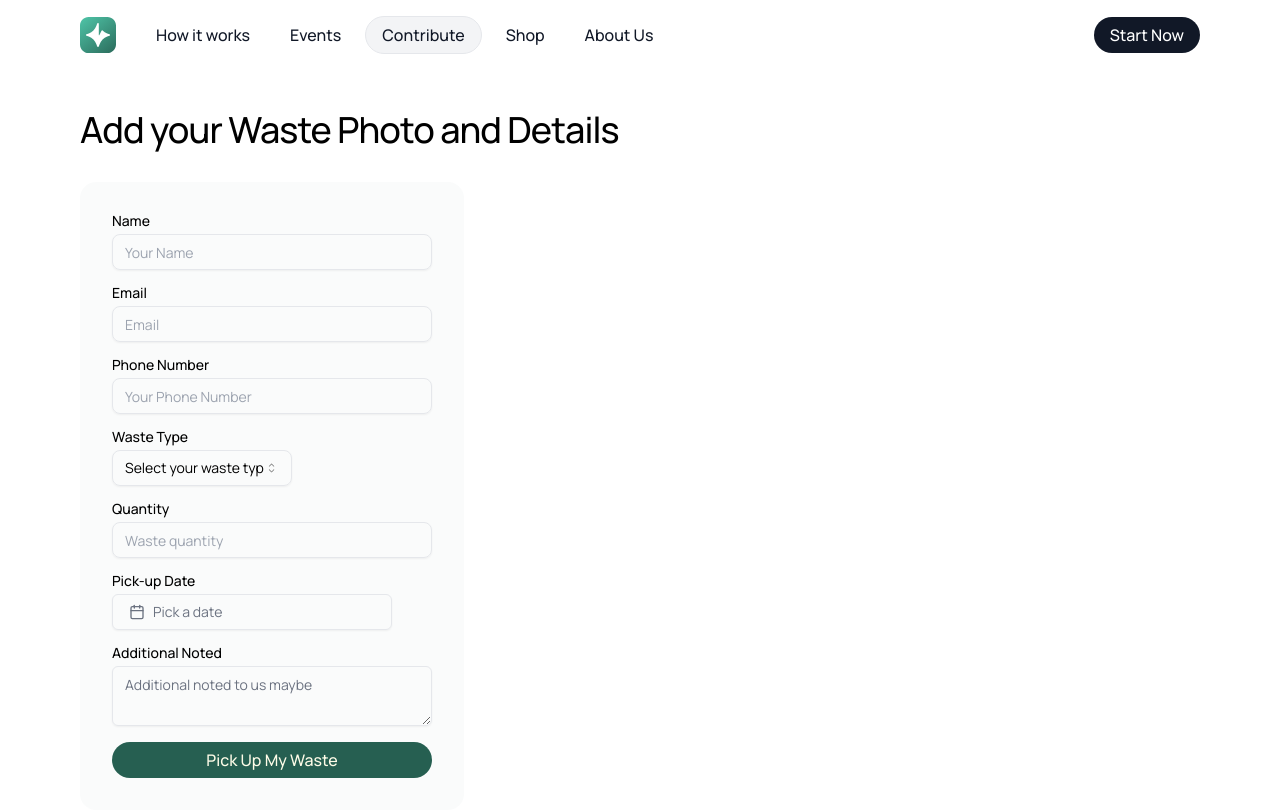
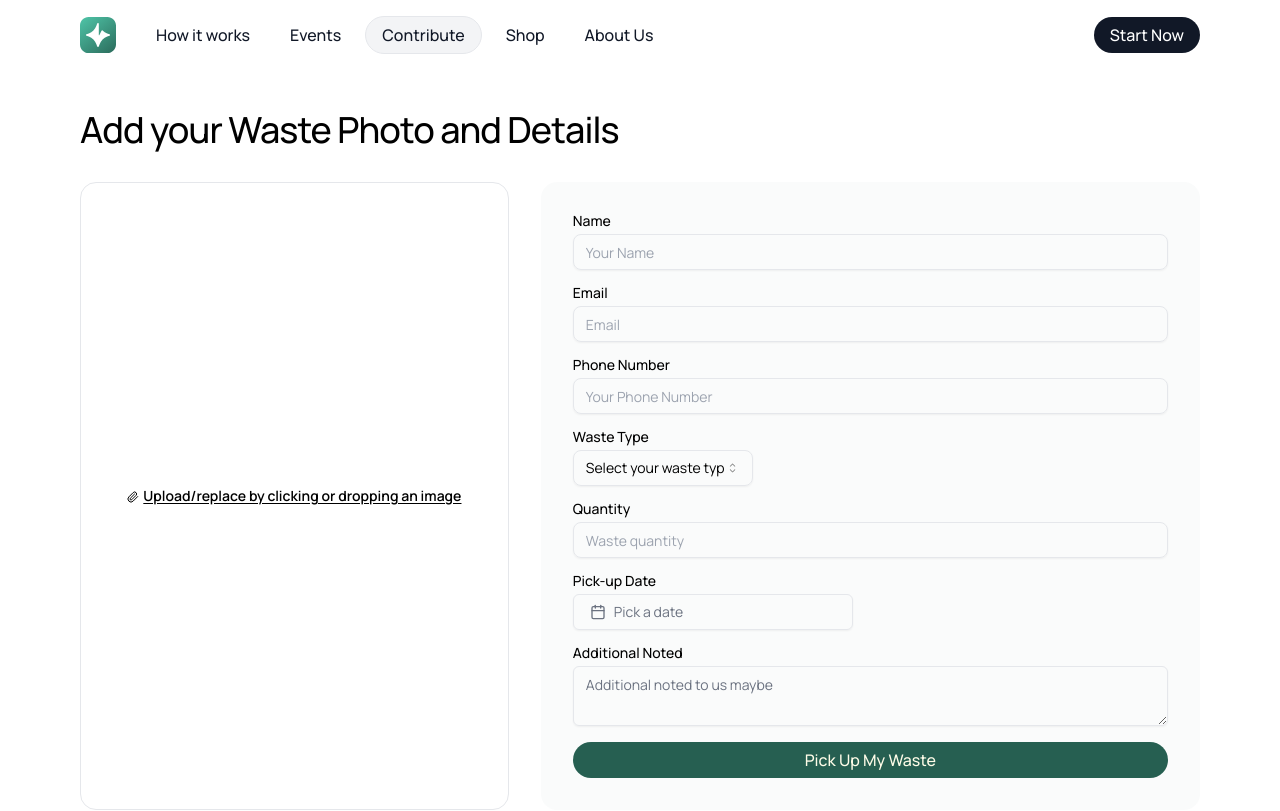
Before and after one commit to raymondtju/binward, a Next.js app: page /contribute/register in a window 1280 px wide. Shown: the top 811 px of the page. Built offline with nearby package versions, Linux system fonts and the light colour scheme.

Commit message:
feat: add upload image to register

```diff
--- a/app/(default)/contribute/register/page.tsx
+++ b/app/(default)/contribute/register/page.tsx
@@ -1,6 +1,6 @@
 "use client";
 
-import React from "react";
+import React, { useCallback } from "react";
 import { Input } from "../../../../components/input";
 import { Label } from "../../../../components/label";
 import {
@@ -16,14 +16,102 @@ import {
   PopoverTrigger,
 } from "../../../../components/popover";
 import { Button } from "../../../../components/button";
-import { CalendarIcon } from "lucide-react";
+import {
+  ArrowDownToLineIcon,
+  CalendarIcon,
+  PaperclipIcon,
+  XIcon,
+} from "lucide-react";
 import { format } from "date-fns";
 import { rc } from "../../../../utils/css";
 import { Calendar } from "../../../../components/calendar";
 import { Textarea } from "../../../../components/textarea";
+import { useDropzone, FileRejection } from "react-dropzone";
+import { getBase64 } from "../../../../utils";
 
 function ContributeRegisterPage() {
   const [date, setDate] = React.useState<Date>();
+  const [selectedImages, setSelectedImages] = React.useState<File[] | null>(
+    null
+  );
+
+  const onDropImages = useCallback(
+    (acceptedFiles: File[], rejectedFiles: FileRejection[]) => {
+      if (acceptedFiles.length > 0) {
+        setSelectedImages((prev) => {
+          if (prev) {
+            return [...prev, ...acceptedFiles];
+          }
+          return acceptedFiles;
+        });
+        handleUploadImages(acceptedFiles[0]);
+      }
+      rejectedFiles.forEach((file) => {
+        file.errors.forEach((err) => {
+          // if (err.code === "file-too-large") {
+          //   toast({
+          //     variant: "destructive",
+          //     title: "File too large",
+          //     description: "Please upload a file smaller than 5 MB",
+          //   });
+          // } else if (err.code === "too-many-files") {
+          //   toast({
+          //     variant: "destructive",
+          //     title: "Too many files",
+          //     description: "Please upload a maximum of 5 files",
+          //   });
+          // }
+        });
+      });
+    },
+    []
+  );
+
+  const {
+    getRootProps: getRootPropsImages,
+    getInputProps: getInputPropsImages,
+    isDragActive: isDragActiveImages,
+  } = useDropzone({
+    onDrop: onDropImages,
+    maxFiles: 5,
+    maxSize: 5242880,
+    multiple: false,
+  });
+
+  const handleUploadImages = async (selectedImage: File | null) => {
+    // setLoadingImages((prev) => {
+    //   if (prev) {
+    //     return [...prev, true];
+    //   }
+    //   return [true];
+    // });
+    try {
+      if (selectedImage) {
+        const base64image = await getBase64(selectedImage);
+        // const upload = await fetch(`/api/upload?upload_type=business_image`, {
+        //   method: "POST",
+        //   body: JSON.stringify({
+        //     file: base64image,
+        //   }),
+        // });
+        // if (upload.ok) {
+        //   const { meta } = await upload.json();
+        //   form.setValue("images_url", [
+        //     ...(form.getValues("images_url") as string[]),
+        //     meta.mediaLink,
+        //   ]);
+        //   // setLoadingImages((prev) => {
+        //   //   if (prev) {
+        //   //     return prev.map((_, i) => (i === prev.length - 1 ? false : _));
+        //   //   }
+        //   //   return prev;
+        //   // });
+        // }
+      }
+    } catch (error) {
+      console.error(error);
+    }
+  };
 
   return (
     <main>
@@ -36,16 +124,82 @@ function ContributeRegisterPage() {
           Add your Waste Photo and Details
         </h2>
 
-        <div className="mt-8 space-y-4 bg-gray-50/80 p-8 rounded-2xl max-w-sm">
-          <div className="grid w-full max-w-sm items-center gap-1.5">
+        <div className="mt-8 grid md:grid-cols-5 grid-cols-1 md:gap-x-8 gap-y-4 w-full">
+          <div
+            className="text-sm border w-full md:max-w-lg rounded-2xl relative col-span-2"
+            {...(selectedImages?.length === 0 || !selectedImages
+              ? isDragActiveImages && getRootPropsImages()
+              : {})}
+          >
+            <input {...getInputPropsImages()} />
+            {selectedImages?.length === 0 || !selectedImages ? (
+              <div
+                className="h-full p-4 flex cursor-pointer flex-row items-center justify-center"
+                {...getRootPropsImages()}
+              >
+                <PaperclipIcon className="mr-1 mt-[1px] h-3 w-3" />
+                <p className="text-decoration: text-sm font-semibold underline underline-offset-2">
+                  Upload/replace by clicking or dropping an image
+                </p>
+              </div>
+            ) : (
+              <div className="flex flex-wrap gap-4 p-4">
+                {selectedImages?.map((file, index) => (
+                  <div key={index} className="relative">
+                    <div className="w-40 h-32">
+                      <img
+                        src={URL.createObjectURL(file)}
+                        alt="preview"
+                        className="w-40 h-32 object-cover rounded-xl"
+                      />
+                    </div>
+                    <XIcon
+                      className="absolute top-1 right-1 h-4 w-4 bg-white rounded-full cursor-pointer p-0.5 z-100"
+                      onClick={() => {
+                        setSelectedImages((prev) => {
+                          if (prev) {
+                            return prev.filter((_, i) => i !== index);
+                          }
+                          return prev;
+                        });
+                      }}
+                    />
+                  </div>
+                ))}
+                {selectedImages?.length < 5 && (
+                  <div
+                    className="w-40 h-32 p-4 flex cursor-pointer flex-row items-center justify-center border-dashed border-2 border-gray-300 rounded-xl"
+                    {...getRootPropsImages()}
+                  >
+                    <PaperclipIcon className="mr-1 mt-[1px] h-3 w-3" />
+                    <p className="text-decoration: text-xsm font-semibold underline underline-offset-2">
+                      Add images
+                    </p>
+                  </div>
+                )}
+              </div>
+            )}
+
+            {isDragActiveImages && (
+              <div className="absolute top-0 bg-white/95 w-full h-full flex flex-row items-center justify-center rounded-2xl">
+                <ArrowDownToLineIcon className="mr-1 mt-[1px] h-4 w-4" />
+                <p className="font-semibold text-sm">
+                  Drop here too add images
+                </p>
+              </div>
+            )}
+          </div>
+
+          <div className="space-y-4 bg-gray-50/80 p-8 rounded-2xl w-full md:col-span-3 col-span-1">
+            <div className="grid w-full max-w-full items-center gap-1.5">
               <Label htmlFor="name">Name</Label>
               <Input type="text" id="name" placeholder="Your Name" />
             </div>
-          <div className="grid w-full max-w-sm items-center gap-1.5">
+            <div className="grid w-full max-w-full items-center gap-1.5">
               <Label htmlFor="email">Email</Label>
               <Input type="email" id="email" placeholder="Email" />
             </div>
-          <div className="grid w-full max-w-sm items-center gap-1.5">
+            <div className="grid w-full max-w-full items-center gap-1.5">
               <Label htmlFor="phone_number">Phone Number</Label>
               <Input
                 type="text"
@@ -53,7 +207,7 @@ function ContributeRegisterPage() {
                 placeholder="Your Phone Number"
               />
             </div>
-          <div className="grid w-full max-w-sm items-center gap-1.5">
+            <div className="grid w-full max-w-full items-center gap-1.5">
               <Label htmlFor="phone_number">Waste Type</Label>
               <Select>
                 <SelectTrigger className="w-[180px]">
@@ -69,11 +223,11 @@ function ContributeRegisterPage() {
                 </SelectContent>
               </Select>
             </div>
-          <div className="grid w-full max-w-sm items-center gap-1.5">
+            <div className="grid w-full max-w-full items-center gap-1.5">
               <Label htmlFor="quantity">Quantity</Label>
               <Input type="text" id="quantity" placeholder="Waste quantity" />
             </div>
-          <div className="grid w-full max-w-sm items-center gap-1.5">
+            <div className="grid w-full max-w-full items-center gap-1.5">
               <Label htmlFor="quantity">Pick-up Date</Label>
               <Popover>
                 <PopoverTrigger asChild>
@@ -98,7 +252,7 @@ function ContributeRegisterPage() {
                 </PopoverContent>
               </Popover>
             </div>
-          <div className="grid w-full max-w-sm items-center gap-1.5">
+            <div className="grid w-full max-w-full items-center gap-1.5">
               <Label htmlFor="quantity">Additional Noted</Label>
               <Textarea placeholder="Additional noted to us maybe " />
             </div>
@@ -106,6 +260,7 @@ function ContributeRegisterPage() {
               Pick Up My Waste
             </button>
           </div>
+        </div>
       </section>
     </main>
   );
--- a/package.json
+++ b/package.json
@@ -26,6 +26,7 @@
     "react": "^18",
     "react-day-picker": "^8.10.1",
     "react-dom": "^18",
+    "react-dropzone": "^14.2.3",
     "react-fast-marquee": "^1.6.4"
   },
   "devDependencies": {
--- a/utils/constant.ts
+++ b/utils/constant.ts
@@ -60,7 +60,7 @@ export const localEvents = [
 export const shopProducts = [
   {
     id: 1,
-    name: "Reusable Water Bottle",
+    name: "Minature Puzzle",
     price: 500,
     category: "Eco-Friendly Products",
     location: "New York, USA",
@@ -75,7 +75,7 @@ export const shopProducts = [
   },
   {
     id: 2,
-    name: "Organic Cotton Tote Bag",
+    name: "Plastic Webbing",
     price: 300,
     category: "Eco-Friendly Products",
     location: "Los Angeles, USA",
@@ -90,7 +90,7 @@ export const shopProducts = [
   },
   {
     id: 3,
-    name: "Recycling Bin Set",
+    name: "Recycled Plates 100pcs",
     price: 1500,
     category: "Home & Garden",
     location: "Toronto, Canada",
@@ -105,7 +105,7 @@ export const shopProducts = [
   },
   {
     id: 4,
-    name: "Solar Powered Charger",
+    name: "Recycled Liquid Soap Containers",
     price: 2500,
     category: "Electronics",
     location: "San Francisco, USA",
@@ -120,7 +120,7 @@ export const shopProducts = [
   },
   {
     id: 5,
-    name: "Bamboo Toothbrush Pack",
+    name: "Polyster Folding Bottle",
     price: 200,
     category: "Personal Care",
     location: "Vancouver, Canada",
@@ -135,7 +135,7 @@ export const shopProducts = [
   },
   {
     id: 6,
-    name: "Compostable Phone Case",
+    name: "Recycled Woven Polyster Hat",
     price: 800,
     category: "Accessories",
     location: "London, UK",
@@ -150,7 +150,7 @@ export const shopProducts = [
   },
   {
     id: 7,
-    name: "Eco-Friendly Cleaning Kit",
+    name: "Plastic Woven Bag",
     price: 1200,
     category: "Home & Garden",
     location: "Sydney, Australia",
--- /dev/null
+++ b/utils/index.ts
@@ -0,0 +1,10 @@
+export async function getBase64(file: File) {
+  return new Promise((resolve, reject) => {
+    const reader = new FileReader();
+    reader.readAsDataURL(file);
+    reader.onload = () => {
+      resolve(reader.result);
+    };
+    reader.onerror = reject;
+  });
+}
```
Also changed, not shown: 1 other file (tests, documents, lock files or other folders). Lines whose indentation alone changed are shown as unchanged.
